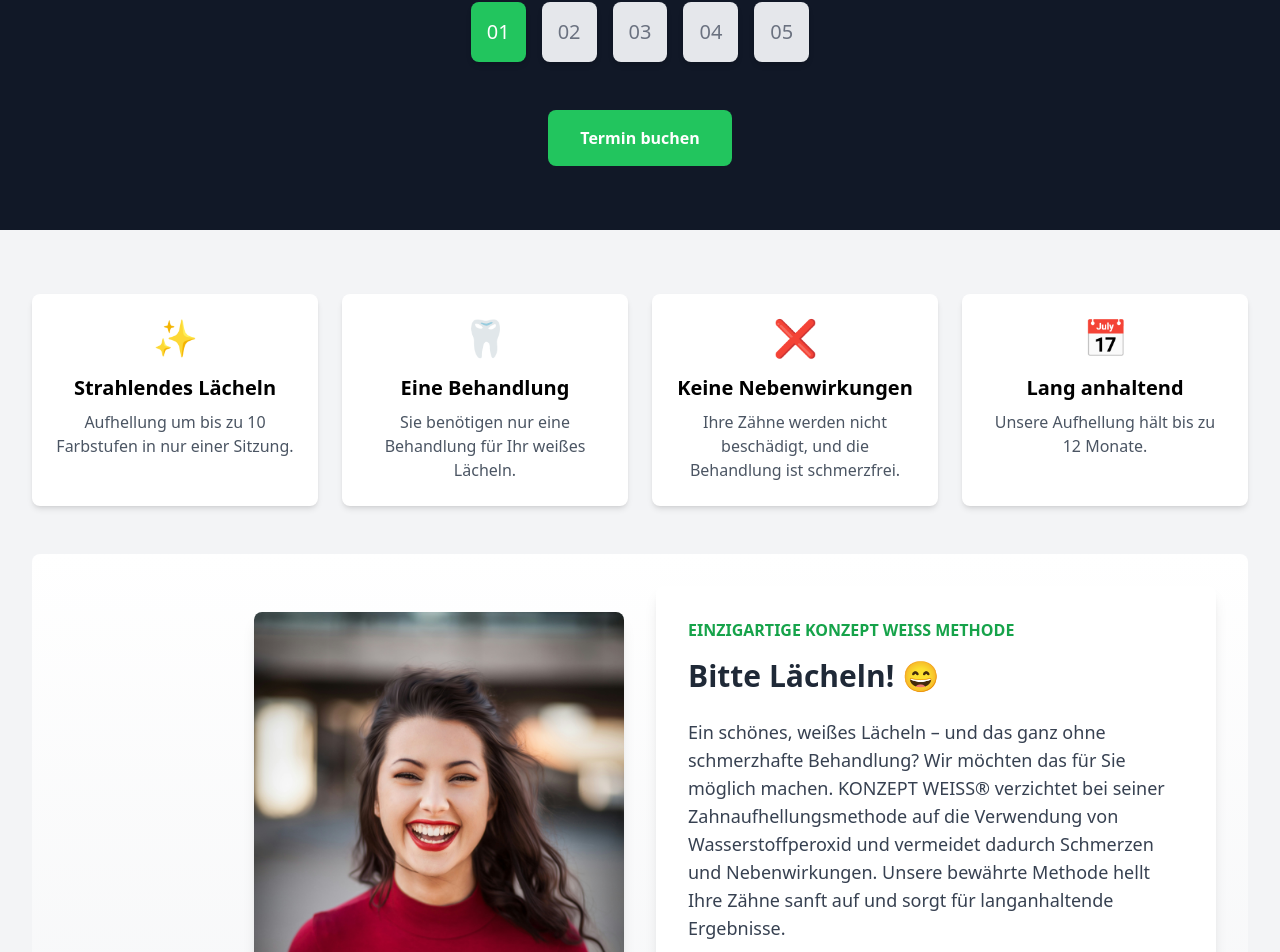
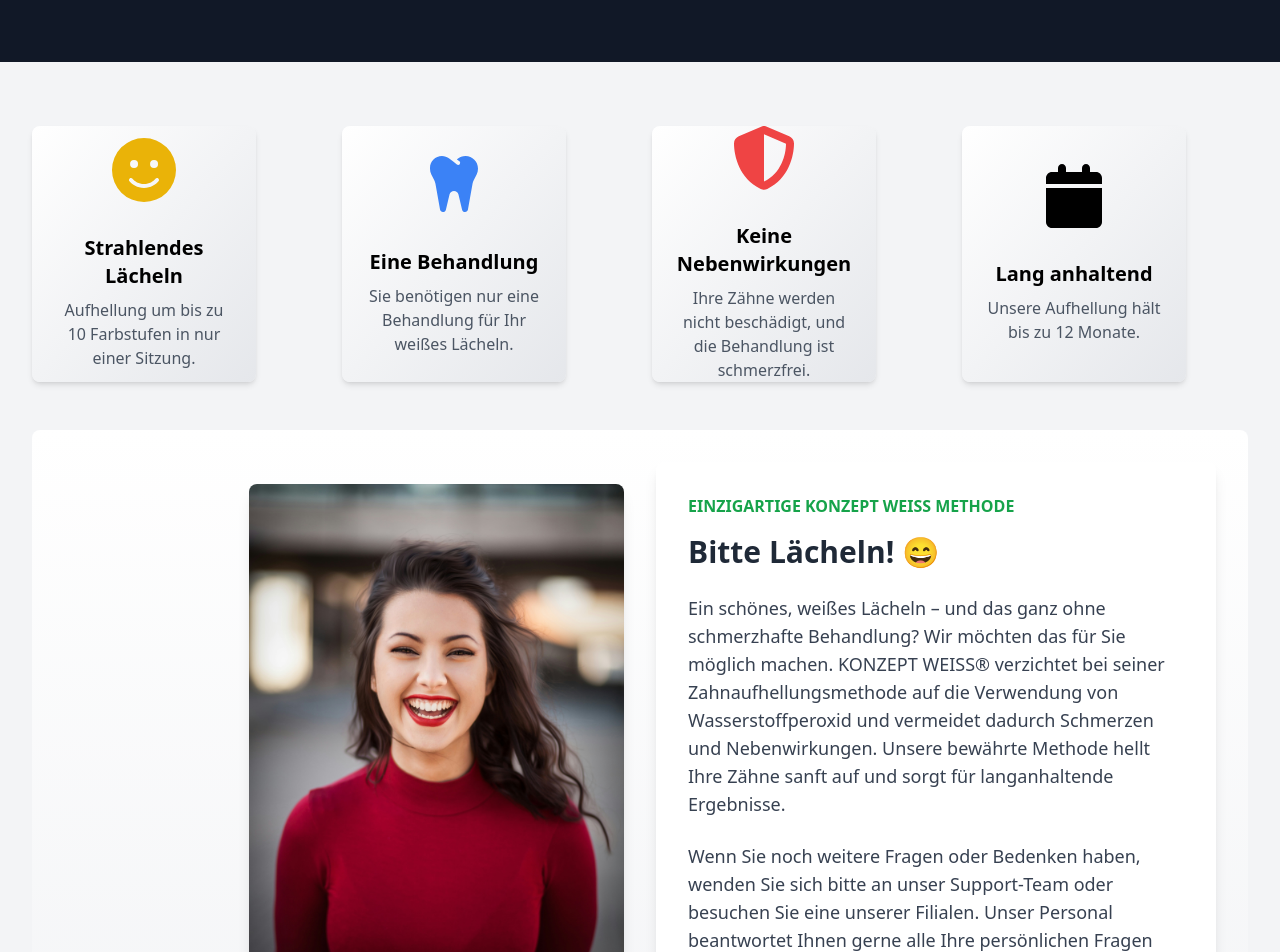
Before and after one commit to Zel-hub7/whiteness-hub, a Next.js app in the folder my-app/: page / in a window 1280 px wide. Shown: the part 1566-2518 px from the top of the page. Built offline with nearby package versions, Linux system fonts and the light colour scheme.

Commit message:
commited

```diff
--- a/my-app/app/components/SmileSection.tsx
+++ b/my-app/app/components/SmileSection.tsx
@@ -1,6 +1,8 @@
 import React from "react";
 import Image from 'next/image'; // Import Next.js Image component
 import SmilingWoman from '../assets/images/smiling-woman.jpg'; // Import the image
+import { FontAwesomeIcon } from '@fortawesome/react-fontawesome';
+import { faTooth, faFaceSmile, faShieldAlt, faCalendar } from '@fortawesome/free-solid-svg-icons'; // FontAwesome icons
 
 const SmileSection: React.FC = () => {
   return (
@@ -8,29 +10,33 @@ const SmileSection: React.FC = () => {
       <div className="max-w-7xl mx-auto px-4 sm:px-6 lg:px-8">
         {/* Top Icons Section */}
         <div className="grid grid-cols-1 sm:grid-cols-2 lg:grid-cols-4 gap-6 mb-12">
-          <div className="bg-white p-6 rounded-lg text-center shadow-md">
-            <span className="text-4xl">✨</span>
+          {/* Each card has a light gradient and hover effect */}
+          <div className="bg-gradient-to-br from-white to-gray-200 p-6 rounded-lg text-center shadow-md h-64 w-56 flex flex-col justify-center items-center transition-transform transform hover:scale-105 hover:shadow-xl">
+            <FontAwesomeIcon icon={faFaceSmile} size="4x" className="text-yellow-500 mb-4" />
             <h3 className="text-xl font-bold mt-4">Strahlendes Lächeln</h3>
             <p className="text-gray-600 mt-2">
               Aufhellung um bis zu 10 Farbstufen in nur einer Sitzung.
             </p>
           </div>
-          <div className="bg-white p-6 rounded-lg text-center shadow-md">
-            <span className="text-4xl">🦷</span>
+
+          <div className="bg-gradient-to-br from-white to-gray-200 p-6 rounded-lg text-center shadow-md h-64 w-56 flex flex-col justify-center items-center transition-transform transform hover:scale-105 hover:shadow-xl">
+            <FontAwesomeIcon icon={faTooth} size="4x" className="text-blue-500 mb-4" />
             <h3 className="text-xl font-bold mt-4">Eine Behandlung</h3>
             <p className="text-gray-600 mt-2">
               Sie benötigen nur eine Behandlung für Ihr weißes Lächeln.
             </p>
           </div>
-          <div className="bg-white p-6 rounded-lg text-center shadow-md">
-            <span className="text-4xl">❌</span>
+
+          <div className="bg-gradient-to-br from-white to-gray-200 p-6 rounded-lg text-center shadow-md h-64 w-56 flex flex-col justify-center items-center transition-transform transform hover:scale-105 hover:shadow-xl">
+            <FontAwesomeIcon icon={faShieldAlt} size="4x" className="text-red-500 mb-4" />
             <h3 className="text-xl font-bold mt-4">Keine Nebenwirkungen</h3>
             <p className="text-gray-600 mt-2">
               Ihre Zähne werden nicht beschädigt, und die Behandlung ist schmerzfrei.
             </p>
           </div>
-          <div className="bg-white p-6 rounded-lg text-center shadow-md">
-            <span className="text-4xl">📅</span>
+
+          <div className="bg-gradient-to-br from-white to-gray-200 p-6 rounded-lg text-center shadow-md h-64 w-56 flex flex-col justify-center items-center transition-transform transform hover:scale-105 hover:shadow-xl">
+            <FontAwesomeIcon icon={faCalendar} size="4x" className=" mb-4" />
             <h3 className="text-xl font-bold mt-4">Lang anhaltend</h3>
             <p className="text-gray-600 mt-2">
               Unsere Aufhellung hält bis zu 12 Monate.
@@ -43,9 +49,9 @@ const SmileSection: React.FC = () => {
           {/* Image */}
           <div className="flex justify-center lg:justify-end">
             <Image
-              src={SmilingWoman}
+              src={SmilingWoman} // Use the imported image with the Image component
               alt="Smiling Woman"
-              width={370}
+              width={375} // Add width and height properties for the image
               height={400}
               className="rounded-lg shadow-lg transform transition duration-300 hover:scale-105"
             />
--- a/my-app/app/components/StepByStepSection.tsx
+++ b/my-app/app/components/StepByStepSection.tsx
@@ -11,7 +11,7 @@ const StepByStepSection: React.FC = () => {
       id: 1,
       title: 'Beratung Vor Ort',
       description:
-        'Gemeinsam mit einem unserer WEISS-Experten finden Sie heraus, welches Paket am besten zu Ihnen und Ihren Zähnen passt. Die Beratung wird individuell auf Sie zugeschnitten, und basierend auf der aktuellen Zahnfarbe können Sie entscheiden, welches Bleaching-Paket Ihre Erwartungen und Wünsche erfüllt. Alle Ihre persönlichen Fragen werden hier beantwortet.',
+        'Zusammen mit einem WEISS-Experten finden Sie das passende Bleaching-Paket für Ihre Zane.',
       icon: '🖥️',
     },
     {
--- a/my-app/package.json
+++ b/my-app/package.json
@@ -9,6 +9,10 @@
     "lint": "next lint"
   },
   "dependencies": {
+    "@fortawesome/free-brands-svg-icons": "^6.6.0",
+    "@fortawesome/free-regular-svg-icons": "^6.6.0",
+    "@fortawesome/free-solid-svg-icons": "^6.6.0",
+    "@fortawesome/react-fontawesome": "^0.2.2",
     "next": "14.2.15",
     "react": "^18",
     "react-dom": "^18",
```
Also changed, not shown: 1 other file (tests, documents, lock files or other folders).
